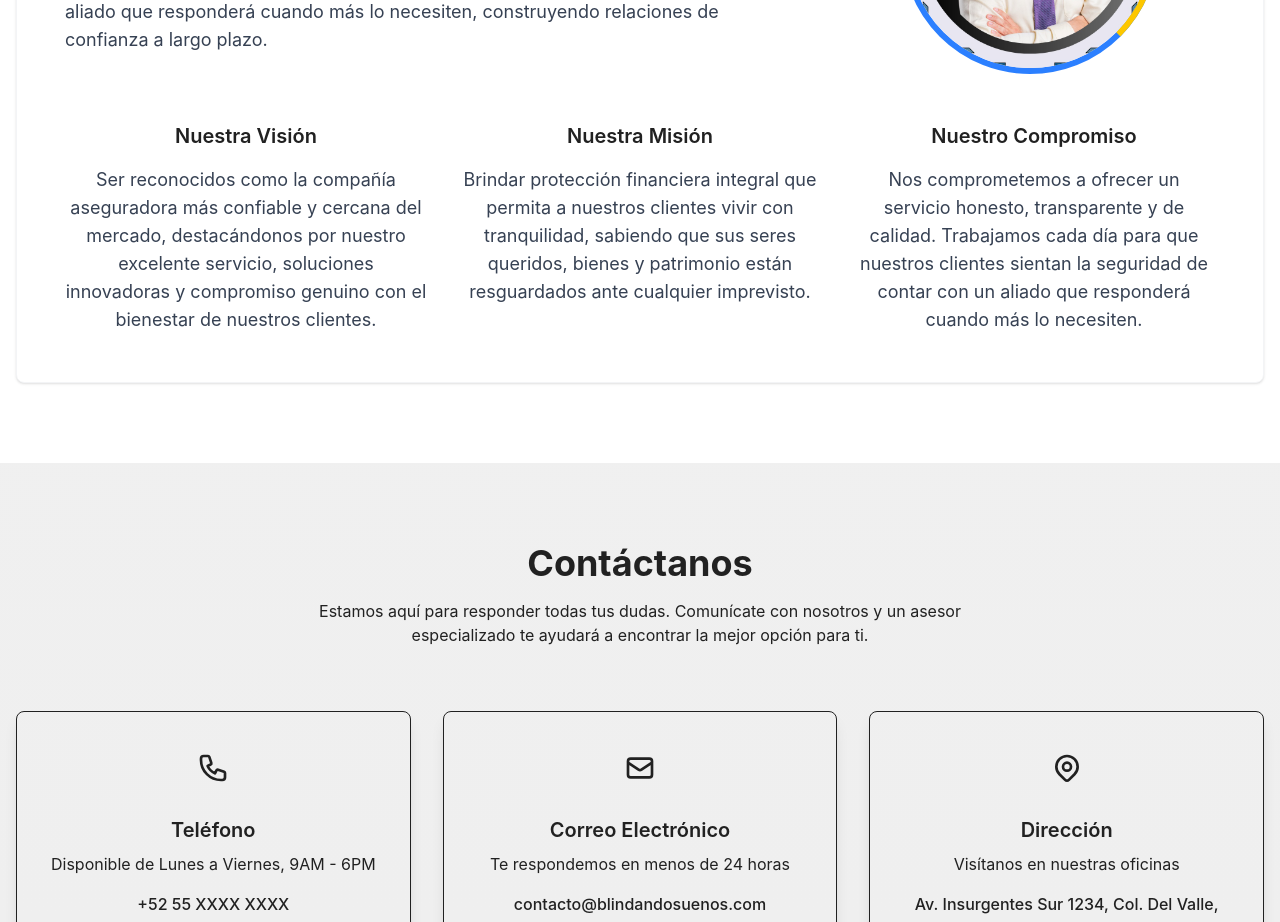
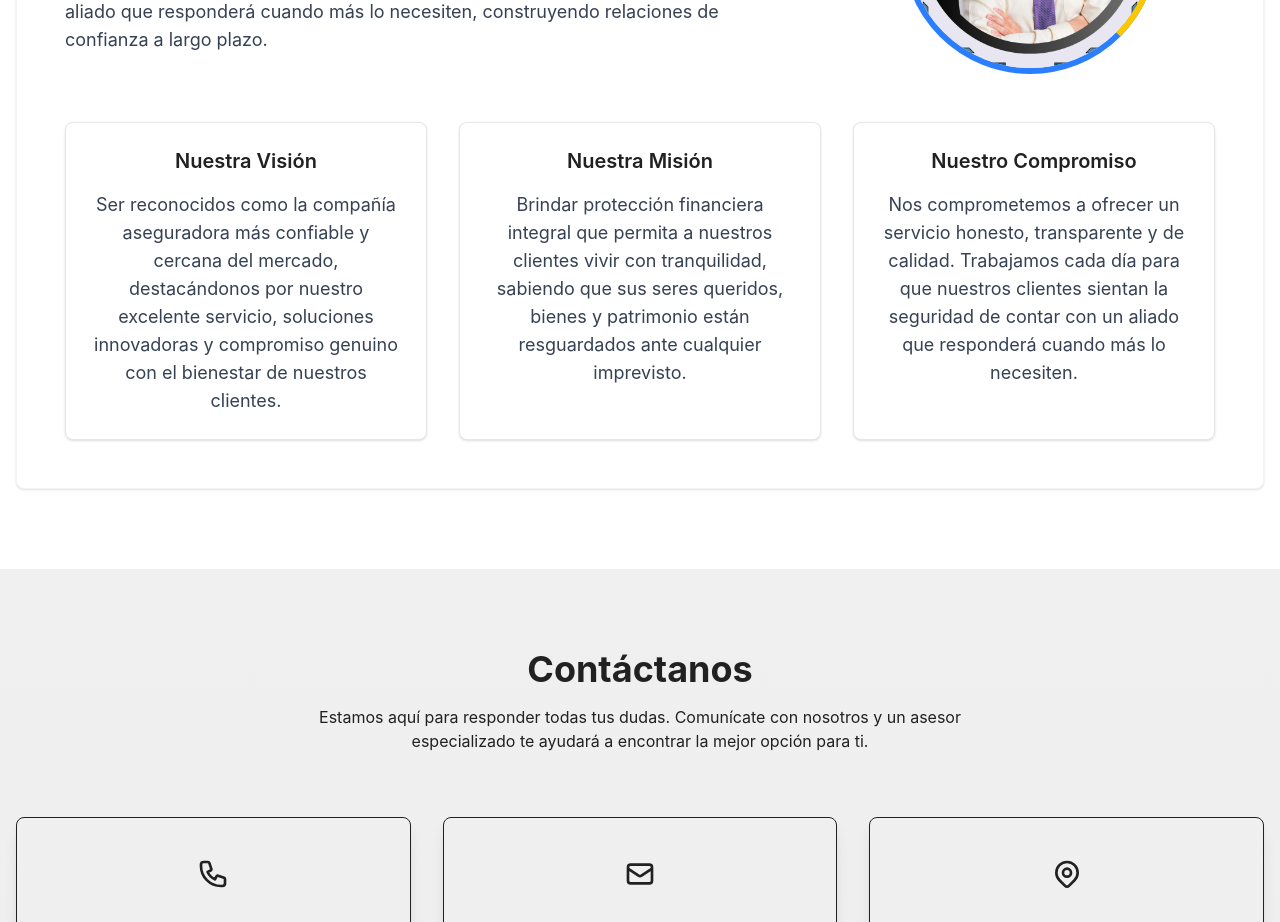
Before and after one commit to milojarow/web-blindando, a Next.js app: page / in a window 1280 px wide. Shown: the part 2440-3362 px from the top of the page. Built offline with nearby package versions, Linux system fonts and the light colour scheme.

Commit message:
Add border and shining sparkle hover effect to info cards

```diff
--- a/app/components/cards/CardInfo.js
+++ b/app/components/cards/CardInfo.js
@@ -1,12 +1,28 @@
 'use client';
+import { useRef, useState } from 'react';
+import styles from './CardInfo.module.css';
 
 export default function CardInfo({ title, content }) {
+  const cardRef = useRef(null);
+  const [isHovering, setIsHovering] = useState(false);
+
   return (
-    <div className="text-center">
+    <div
+      ref={cardRef}
+      className={`text-center p-6 border border-gray-200 rounded-lg shadow-sm transition-shadow relative overflow-hidden bg-white ${styles.cardInfo} ${isHovering ? styles.hovering : ''}`}
+      onMouseEnter={() => setIsHovering(true)}
+      onMouseLeave={() => setIsHovering(false)}
+    >
       <h4 className="text-xl font-semibold mb-4">{title}</h4>
       <p className="text-gray-700 text-lg">
         {content}
       </p>
+
+      {/* Sparkle elements */}
+      <div className={styles.sparkle1} />
+      <div className={styles.sparkle2} />
+      <div className={styles.sparkle3} />
+      <div className={styles.sparkle4} />
     </div>
   );
 }
--- /dev/null
+++ b/app/components/cards/CardInfo.module.css
@@ -0,0 +1,97 @@
+.cardInfo {
+  transition: all 0.3s ease;
+  --sparkle-color: rgb(255, 215, 0);
+}
+
+.cardInfo:hover {
+  box-shadow: 0 4px 12px rgba(0, 0, 0, 0.1);
+}
+
+.cardInfo::before,
+.cardInfo::after,
+.sparkle1,
+.sparkle2,
+.sparkle3,
+.sparkle4 {
+  content: '';
+  position: absolute;
+  width: 6px;
+  height: 6px;
+  border-radius: 50%;
+  background-color: var(--sparkle-color);
+  opacity: 0;
+  transform: scale(0);
+  pointer-events: none;
+  transition: opacity 0.2s ease;
+}
+
+.hovering::before,
+.hovering::after,
+.hovering .sparkle1,
+.hovering .sparkle2,
+.hovering .sparkle3,
+.hovering .sparkle4 {
+  animation: sparkleAnimation 2s infinite;
+}
+
+.cardInfo::before {
+  top: 0;
+  left: 20%;
+  animation-delay: 0.2s;
+}
+
+.cardInfo::after {
+  top: 0;
+  right: 20%;
+  animation-delay: 0.7s;
+}
+
+.sparkle1 {
+  bottom: 0;
+  left: 30%;
+  animation-delay: 0.4s;
+}
+
+.sparkle2 {
+  bottom: 0;
+  right: 30%;
+  animation-delay: 1.1s;
+}
+
+.sparkle3 {
+  top: 40%;
+  left: 0;
+  animation-delay: 0.9s;
+}
+
+.sparkle4 {
+  top: 60%;
+  right: 0;
+  animation-delay: 0.5s;
+}
+
+@keyframes sparkleAnimation {
+  0%, 100% {
+    opacity: 0;
+    transform: scale(0);
+    box-shadow: none;
+  }
+
+  20% {
+    opacity: 0;
+    transform: scale(0);
+    box-shadow: none;
+  }
+
+  50% {
+    opacity: 1;
+    transform: scale(1.2);
+    box-shadow: 0 0 10px 2px var(--sparkle-color);
+  }
+
+  80% {
+    opacity: 0;
+    transform: scale(0);
+    box-shadow: none;
+  }
+}
```
